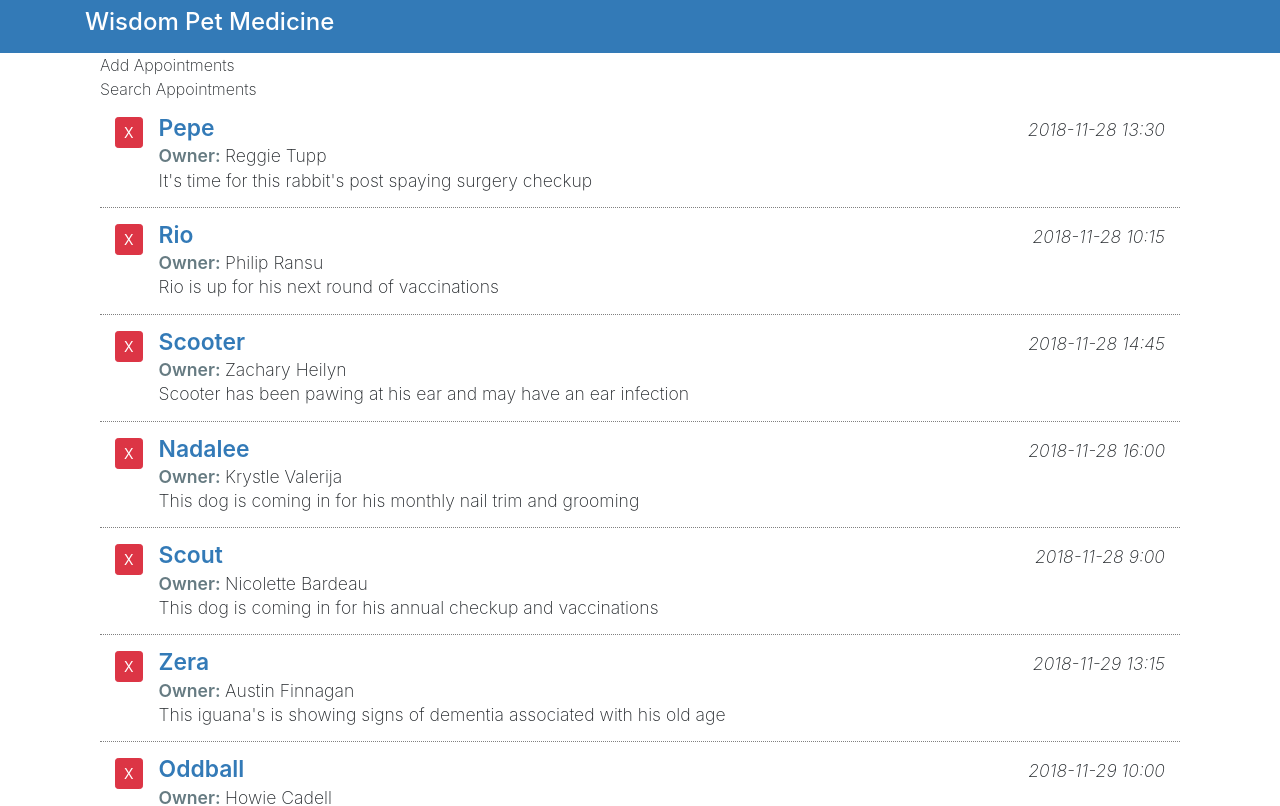
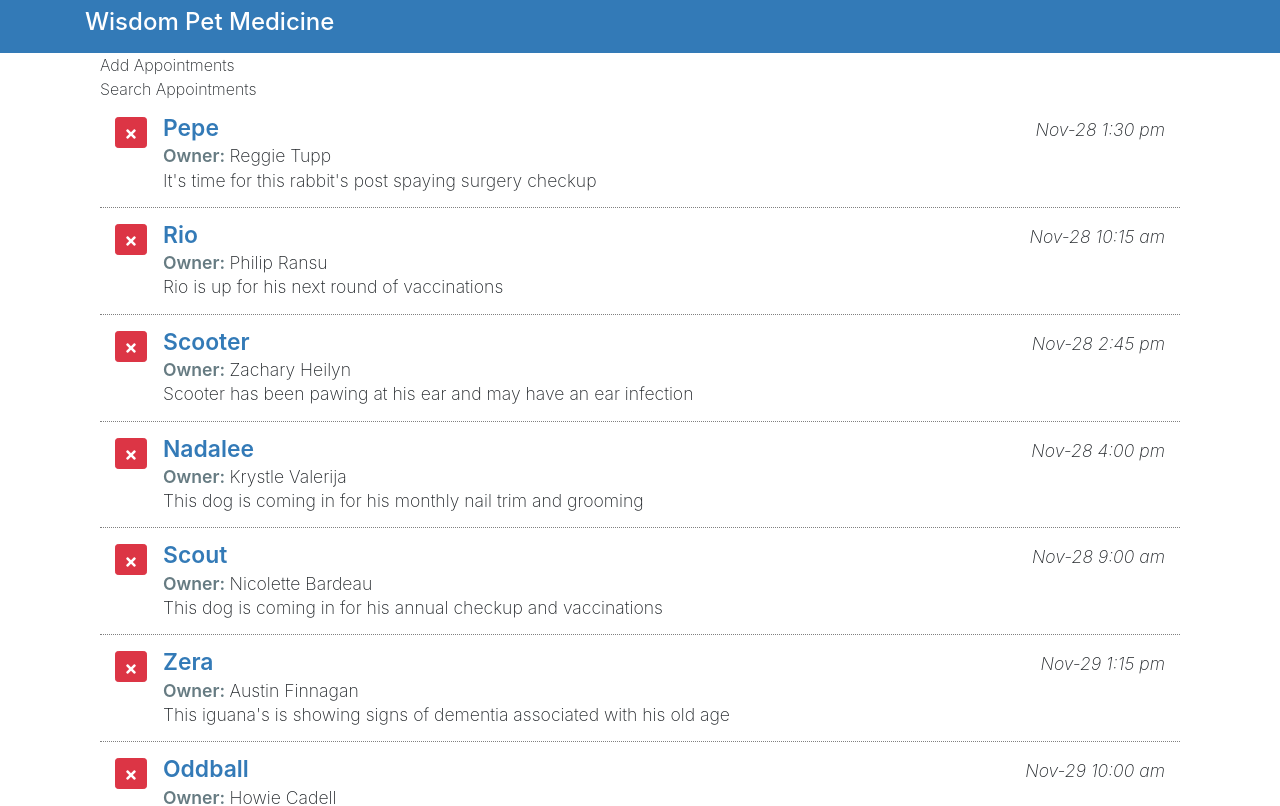
Before and after one commit to SatYu26/React-Interface, a React (Create React App) app: page / in a window 1280 px wide. Shown: the top 806 px of the page. Built offline with nearby package versions, Linux system fonts and the light colour scheme.

Commit message:
moment configured

```diff
--- a/src/components/ListAppointments.js
+++ b/src/components/ListAppointments.js
@@ -1,4 +1,6 @@
 import React, { Component } from "react";
+import { FaTimes } from "react-icons/fa";
+import Moment from "react-moment";
 
 class ListAppointments extends Component {
   render() {
@@ -8,13 +10,21 @@
           return (
             <div className="pet-item col media py-3" key={item.aptId}>
               <div className="mr-3">
-                <button className="pet-delete btn btn-sm btn-danger">X</button>
+                <button className="pet-delete btn btn-sm btn-danger">
+                  <FaTimes />
+                </button>
               </div>
 
               <div className="pet-info media-body">
                 <div className="pet-head d-flex">
                   <span className="pet-name">{item.petName}</span>
-                  <span className="apt-date ml-auto">{item.aptDate}</span>
+                  <span className="apt-date ml-auto">
+                    <Moment
+                      date={item.aptDate}
+                      parse="YYYY-MM-DD hh:mm"
+                      format="MMM-DD h:mm a"
+                    />
+                  </span>
                 </div>
 
                 <div className="owner-name">
```
